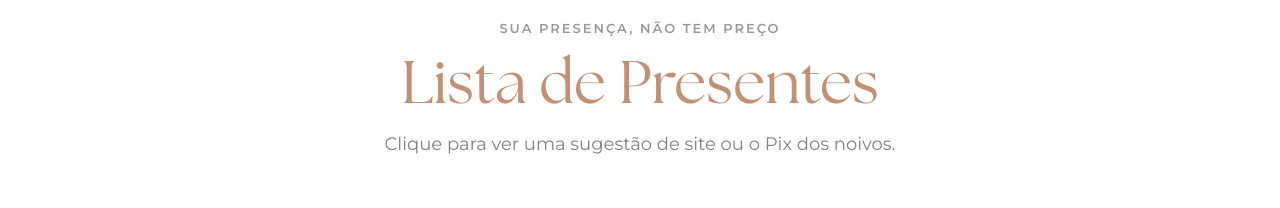
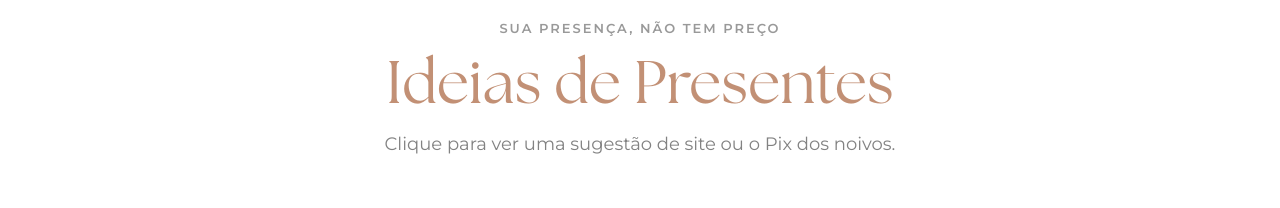
Before and after one commit to felipemarchi/20250712, a plain HTML site: page presentes.html in a window 1280 px wide. Shown: the part 95-303 px from the top of the page. Drawn offline with nearby package versions, Linux system fonts and the light colour scheme; some packages are replaced by stand-ins of ours; a script that the page names is missing; files whose address does not match are found by name.

Commit message:
Update presentes.html

```diff
--- a/presentes.html
+++ b/presentes.html
@@ -96,7 +96,7 @@
 				<div class="row">
 					<div class="col-md-8 col-md-offset-2 text-center fh5co-heading animate-box">
 						<span>Sua presença, não tem preço</span>
-						<h2>Lista de Presentes</h2>
+						<h2>Ideias de Presentes</h2>
 						<p style="margin-bottom: 4em;">Clique para ver uma sugestão de site ou o Pix dos noivos.</p>
 					</div>
 				</div>
```
